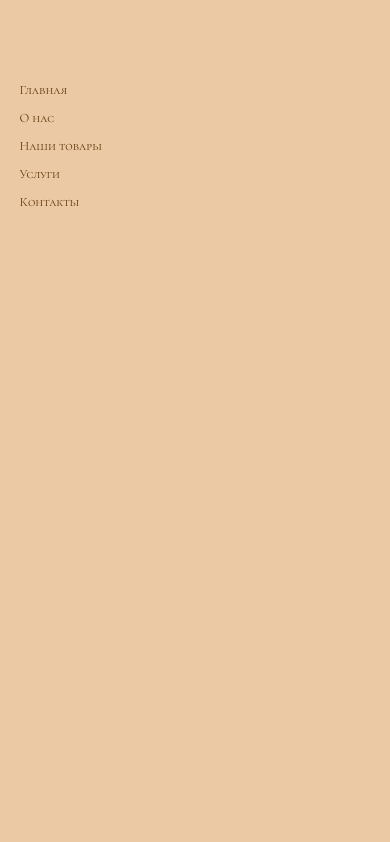
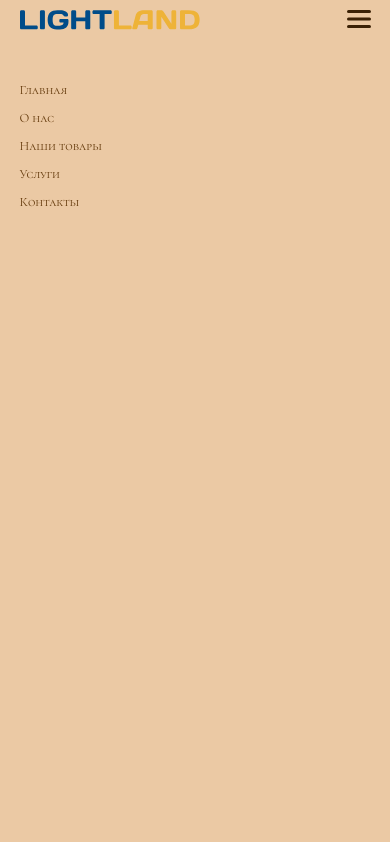
Before and after one commit to jaruzzix/LightLand-Landing, a plain HTML site: page public/index.html in a window 390 px wide. Both pictures are taken after a click on the button 358 px from the left and 20 px from the top of the page. Shown: the top 842 px of the page. Drawn offline with Linux system fonts and the light colour scheme; a web font is replaced by a local one.

Commit message:
исправил сдвиг хэдера

```diff
--- a/public/script.js
+++ b/public/script.js
@@ -9,10 +9,10 @@ function showMenu() {
         const isOpen = document.getElementById("nav").classList.toggle("show-menu");
 
         if (isOpen) {
-            document.body.style.position = "fixed";
+            document.body.style.overflow = "hidden";
         }
         else {
-            document.body.style.position = "";
+            document.body.style.overflow = "";
         }
     }
 }
--- a/public/style.css
+++ b/public/style.css
@@ -236,7 +236,6 @@ nav {
         max-width: 640px;
         justify-content: space-between;
 
-
     }
 
     nav {
@@ -247,8 +246,7 @@ nav {
         padding-left: 5%;
         transform: translateX(-100%);
         transition: 1s;
-        position: fixed;
-        visibility: hidden;
+        position: absolute;
         width: 100%;
         min-width: 180px;
         background-color: #ebc9a4;
@@ -321,9 +319,8 @@ nav {
 
     min-width: 1228px;
     height: 670px;
+}
 
-
-}
 
 #mp1 {
     background: url("/public/images/main-picture1.webp") no-repeat;
```
